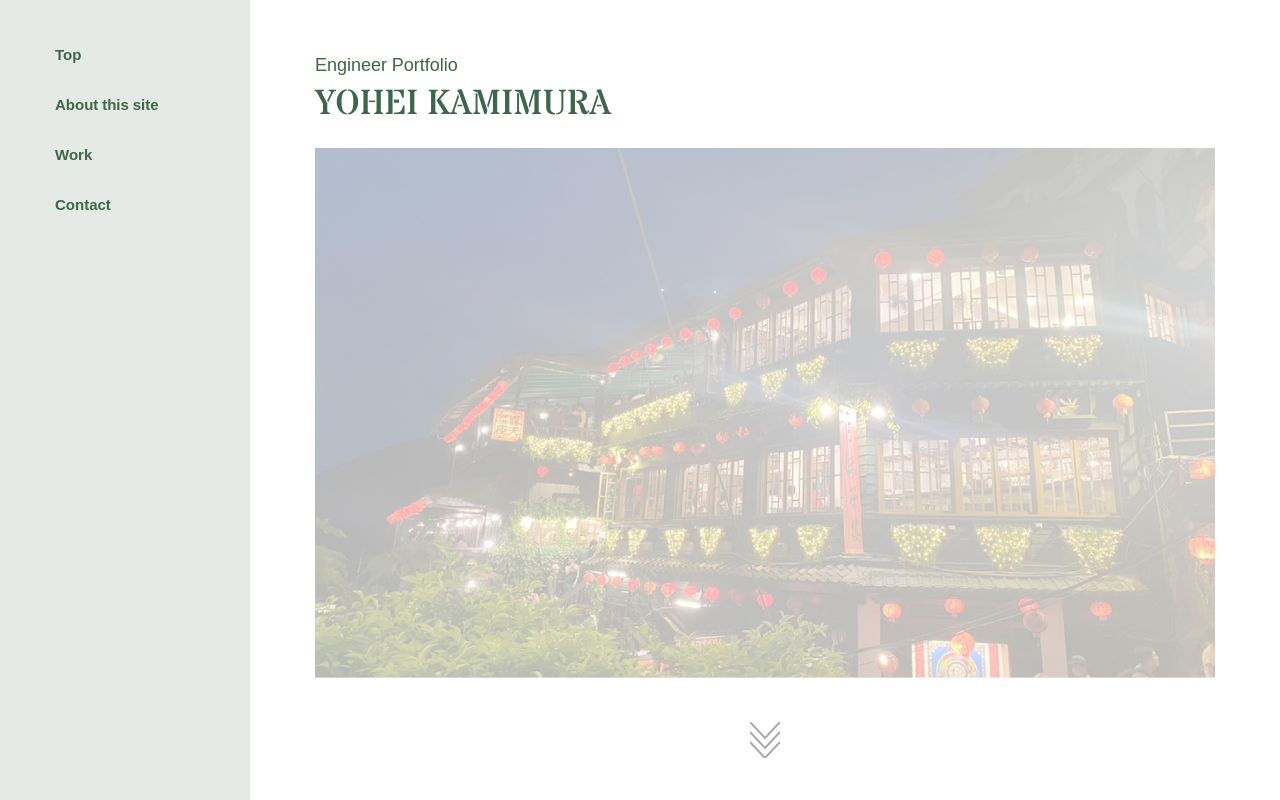
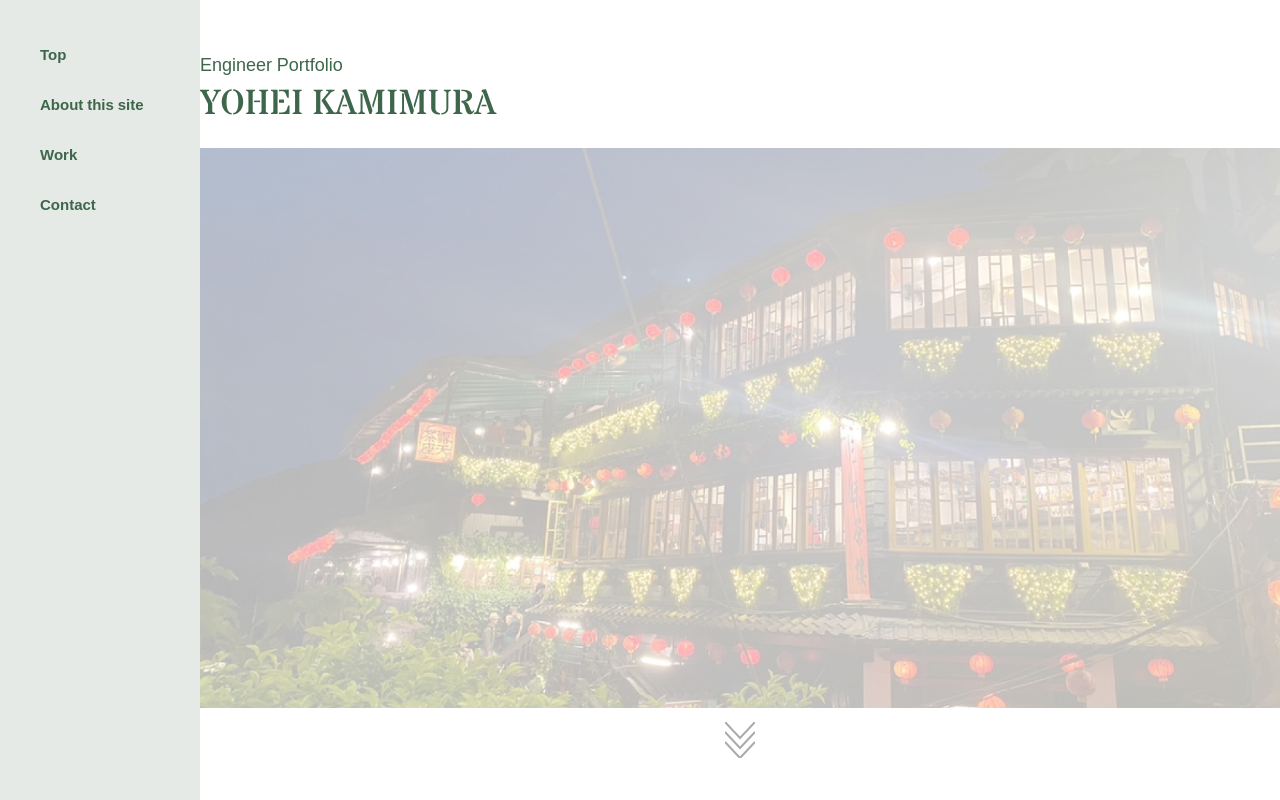
Before and after one commit to oh-my-kamimura/my-engineer-portfolio, a Next.js app: page / in a window 1280 px wide. Shown: the top 800 px of the page. Built offline with nearby package versions, Linux system fonts and the light colour scheme; a web font is replaced by a local one.

Commit message:
update: サイズの調整

```diff
--- a/src/app/globals.css
+++ b/src/app/globals.css
@@ -6,6 +6,9 @@
 
   --font-color: #555555;
   --font-color-reverse: #EFF0EF;
+
+  --container-max-width: 1100px;
+  --header-width: 200px;
 }
 
 /* TODO: ダークモードの有効化
--- a/src/styles/Header.module.scss
+++ b/src/styles/Header.module.scss
@@ -7,14 +7,14 @@ $header-height: 63px;
   top: 0;
   left: 0;
   height: 100vh;
-  width: 250px;
+  width: var(--header-width);
   font-weight: 700;
   z-index: 20;
   .menuContainer {
     display: flex;
     flex-direction: column;
     justify-content: space-between;
-    margin: 30px 25px;
+    margin: 30px 10px;
     width: auto;
     .menuElement {
       position: relative;
--- a/src/styles/Top.module.scss
+++ b/src/styles/Top.module.scss
@@ -10,7 +10,7 @@ $title-margin-left: 140px;
   height: 100vh;
   .titleContainer{
     margin: 0px auto;
-    width: 900px;
+    width: var(--container-max-width);
     .titleSite {
       color: var(--foreground);
       text-align: left;
@@ -55,7 +55,7 @@ $title-margin-left: 140px;
   .mainImage {
     object-fit: cover;
     position: relative !important;
-    width: 900px !important;
+    width: var(--container-max-width) !important;
     max-height: 70vh !important;
     opacity: 0.3;
   }
--- a/src/styles/Work.module.scss
+++ b/src/styles/Work.module.scss
@@ -15,10 +15,10 @@
     line-height: 36px;
   }
   .cardContainer {
-    max-width: 1200px;
-    margin: 0 auto 60px;
+    max-width: var(--container-max-width);
+    margin: 0 auto 40px;
     display: flex;
     justify-content: center;
-    gap: 40px;
+    gap: 30px;
   }
 }
--- a/src/styles/page.module.scss
+++ b/src/styles/page.module.scss
@@ -13,7 +13,7 @@
 }
 
 .content {
-  margin-left: 250px;
+  margin-left: var(--header-width);
   width: auto;
 }
 
```
